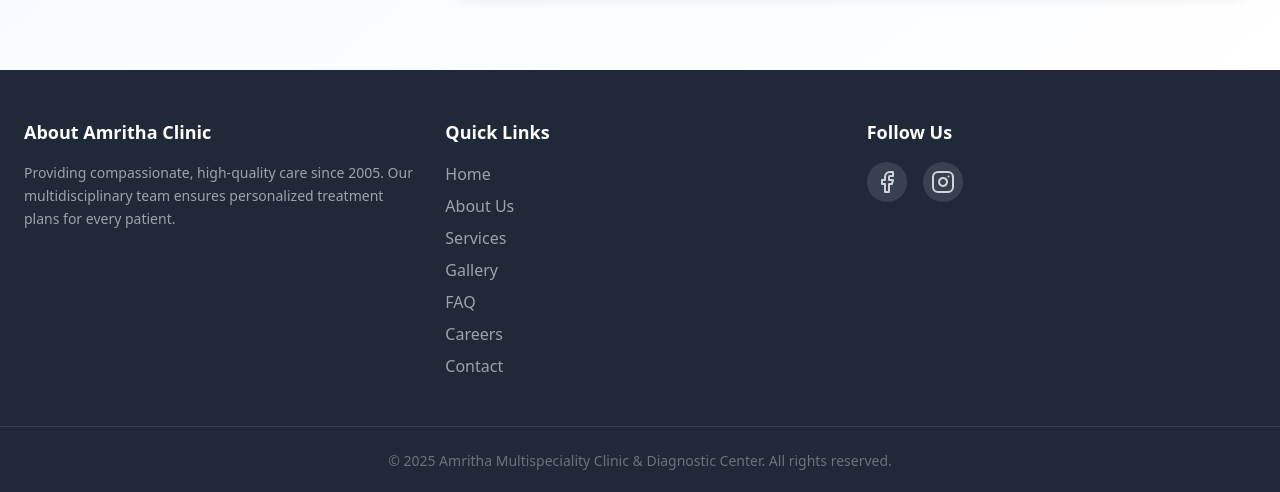
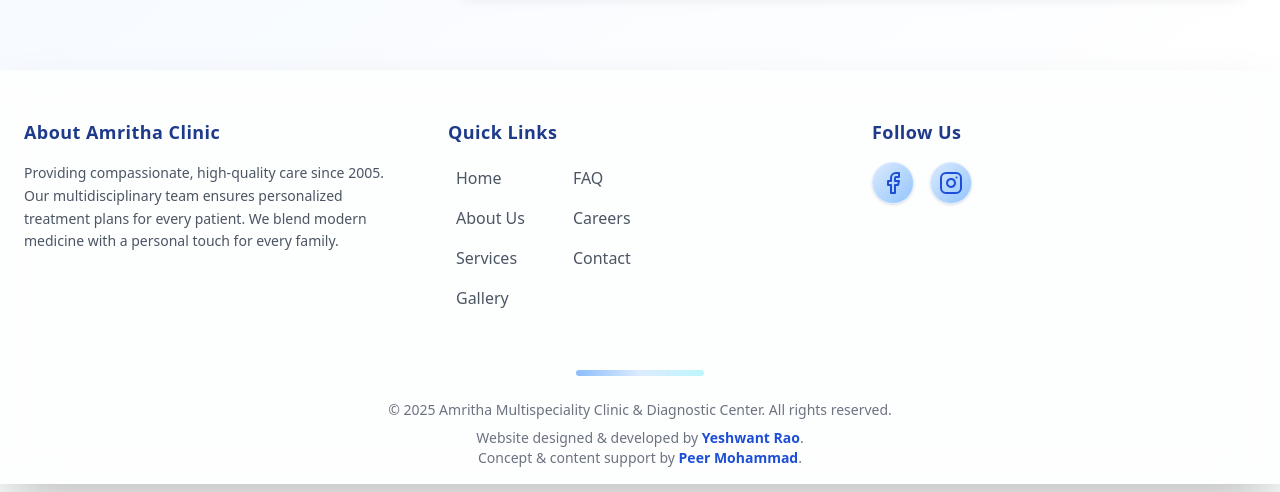
Before and after one commit to YeshwantRaoB/amritha-clinic-website, a React (Create React App) app: page /contact in a window 1280 px wide. Shown: the part 958-1450 px from the top of the page. Built offline with nearby package versions, Linux system fonts and the light colour scheme.

Commit message:
Added scroll to top, and imrpoved footer

```diff
--- a/src/App.js
+++ b/src/App.js
@@ -1,5 +1,7 @@
 import React, { useEffect } from 'react';
+import { motion } from 'framer-motion';
 import { BrowserRouter as Router, Routes, Route, useLocation } from 'react-router-dom';
+import { ArrowUp } from 'lucide-react';
 import Navbar from './components/Navbar';
 import Footer from './components/Footer';
 import Home from './components/Home';
@@ -27,6 +29,37 @@ const ScrollToTop = () => {
   return null;
 };
 
+// Scroll-to-top Button
+function ScrollToTopButton() {
+  const [visible, setVisible] = React.useState(false);
+
+  React.useEffect(() => {
+    const handleScroll = () => {
+      setVisible(window.scrollY > 200);
+    };
+    window.addEventListener('scroll', handleScroll);
+    return () => window.removeEventListener('scroll', handleScroll);
+  }, []);
+
+  const handleClick = () => {
+    window.scrollTo({ top: 0, left: 0, behavior: 'smooth' });
+  };
+
+  return (
+    <motion.button
+      className="fixed bottom-8 right-8 z-50 p-3 rounded-full bg-blue-600 text-white shadow-lg hover:bg-blue-800 focus:outline-none focus:ring-4 focus:ring-blue-300 transition-all"
+      initial={{ opacity: 0, scale: 0.8 }}
+      animate={visible ? { opacity: 1, scale: 1 } : { opacity: 0, scale: 0.8 }}
+      transition={{ duration: 0.3, type: 'spring' }}
+      onClick={handleClick}
+      aria-label="Scroll to top"
+      style={{ pointerEvents: visible ? 'auto' : 'none' }}
+    >
+      <ArrowUp className="w-6 h-6" />
+    </motion.button>
+  );
+}
+
 export default function App() {
   return (
     <Router>
@@ -53,6 +86,8 @@ export default function App() {
 
         {/* Footer */}
         <Footer />
+        {/* Scroll-to-top Button */}
+        <ScrollToTopButton />
       </div>
     </Router>
   );
--- a/src/components/Footer.jsx
+++ b/src/components/Footer.jsx
@@ -8,67 +8,155 @@ const socialLinks = [
   { name: 'Instagram', icon: <InstagramIcon />, url: 'https://instagram.com/YourPage' },
 ];
 
+const footerVariants = {
+  hidden: { opacity: 0, y: 40 },
+  visible: { opacity: 1, y: 0, transition: { duration: 0.8, ease: 'easeOut' } }
+};
+
+const linkVariants = {
+  hidden: { opacity: 0, x: -20 },
+  visible: (i) => ({ opacity: 1, x: 0, transition: { delay: 0.1 + i * 0.04 } })
+};
+
 export default function Footer() {
   return (
     <motion.footer
-      className="bg-gray-800 text-gray-300 pt-12 pb-6"
-      initial={{ opacity: 0 }}
-      animate={{ opacity: 1 }}
-      transition={{ duration: 0.8 }}
+      className="relative z-10 bg-white/70 backdrop-blur-xl shadow-2xl text-gray-700 pt-12 pb-4"
+      variants={footerVariants}
+      initial="hidden"
+      animate="visible"
     >
-      <div className="max-w-7xl mx-auto px-6 grid md:grid-cols-3 gap-8">
+      <div className="max-w-7xl mx-auto px-6 grid md:grid-cols-3 gap-10 items-start">
         {/* About */}
-        <div>
-          <h3 className="text-white text-lg font-semibold mb-4">About Amritha Clinic</h3>
-          <p className="text-gray-400 text-sm leading-relaxed">
-            Providing compassionate, high-quality care since 2005. Our multidisciplinary team
-            ensures personalized treatment plans for every patient.
+        <motion.div
+          initial={{ opacity: 0, y: 30 }}
+          animate={{ opacity: 1, y: 0 }}
+          transition={{ delay: 0.15 }}
+        >
+          <h3 className="text-blue-900 text-lg font-bold mb-4 tracking-wide">About Amritha Clinic</h3>
+          <p className="text-gray-600 text-sm leading-relaxed">
+            Providing compassionate, high-quality care since 2005. Our multidisciplinary team ensures personalized treatment plans for every patient. We blend modern medicine with a personal touch for every family.
           </p>
-        </div>
+        </motion.div>
 
         {/* Quick Links */}
-        <div>
-          <h3 className="text-white text-lg font-semibold mb-4">Quick Links</h3>
+        <motion.div
+          initial="hidden"
+          animate="visible"
+          variants={container => ({})}
+        >
+          <h3 className="text-blue-900 text-lg font-bold mb-4 tracking-wide">Quick Links</h3>
+          <div className="flex flex-wrap gap-x-8 gap-y-2">
+            {/* First Group */}
             <ul className="space-y-2">
-            {['Home', 'About Us', 'Services', 'Gallery', 'FAQ', 'Careers', 'Contact'].map(link => (
-              <li key={link}>
+              {['Home', 'About Us', 'Services', 'Gallery'].map((link, i) => (
+                <motion.li key={link} custom={i} variants={linkVariants} initial="hidden" animate="visible">
                   <Link
                     to={link === 'Home' ? '/' : `/${link.toLowerCase().replace(/\s+/g, '-')}`}
-                  className="text-gray-400 hover:text-white transition"
+                    className="text-gray-600 hover:text-blue-700 font-medium transition-colors duration-200 px-2 py-1 rounded focus:outline-none focus:ring-2 focus:ring-blue-400 inline-block"
                   >
                     {link}
                   </Link>
-              </li>
+                </motion.li>
+              ))}
+            </ul>
+
+            {/* Second Group */}
+            <ul className="space-y-2">
+              {['FAQ', 'Careers', 'Contact'].map((link, i) => (
+                <motion.li
+                  key={link}
+                  custom={i + 4}
+                  variants={linkVariants}
+                  initial="hidden"
+                  animate="visible"
+                >
+                  <Link
+                    to={`/${link.toLowerCase().replace(/\s+/g, '-')}`}
+                    className="text-gray-600 hover:text-blue-700 font-medium transition-colors duration-200 px-2 py-1 rounded focus:outline-none focus:ring-2 focus:ring-blue-400 inline-block"
+                  >
+                    {link}
+                  </Link>
+                </motion.li>
               ))}
             </ul>
           </div>
+        </motion.div>
 
         {/* Social Media */}
-        <div>
-          <h3 className="text-white text-lg font-semibold mb-4">Follow Us</h3>
+        <motion.div
+          initial={{ opacity: 0, x: 40 }}
+          animate={{ opacity: 1, x: 0 }}
+          transition={{ delay: 0.25 }}
+        >
+          <h3 className="text-blue-900 text-lg font-bold mb-4 tracking-wide">Follow Us</h3>
           <div className="flex space-x-4">
-            {socialLinks.map(({ name, icon, url }) => (
+            {socialLinks.map(({ name, icon, url }, i) => (
               <motion.a
                 key={name}
                 href={url}
                 target="_blank"
                 rel="noopener noreferrer"
-                className="p-2 bg-gray-700 rounded-full hover:bg-gray-600 transition"
-                initial={{ scale: 0 }}
-                animate={{ scale: 1 }}
-                transition={{ delay: 0.3 }}
-                whileHover={{ scale: 1.2 }}
+                className="p-2 bg-gradient-to-br from-blue-100 to-blue-300 text-blue-700 rounded-full shadow hover:bg-blue-200 transition-all border border-blue-100"
+                initial={{ scale: 0, opacity: 0 }}
+                animate={{ scale: 1, opacity: 1 }}
+                transition={{ delay: 0.35 + i * 0.07, type: 'spring' }}
+                whileHover={{ scale: 1.15, backgroundColor: '#e0f2fe', boxShadow: '0 4px 20px 0 rgba(37,99,235,0.08)' }}
+                whileTap={{ scale: 0.95 }}
+                aria-label={name}
               >
                 {icon}
               </motion.a>
             ))}
           </div>
-        </div>
+        </motion.div>
       </div>
 
-      <div className="mt-12 border-t border-gray-700 pt-6 text-center text-gray-500 text-sm">
+      {/* Animated Divider */}
+      <motion.div
+        className="mx-auto w-32 h-1.5 rounded-full mt-14 mb-6 bg-gradient-to-r from-blue-400/80 via-blue-200/60 to-cyan-200/80 animate-pulse"
+        initial={{ scaleX: 0 }}
+        animate={{ scaleX: 1 }}
+        transition={{ delay: 0.5, duration: 0.7, type: 'spring' }}
+      />
+
+      {/* Credits Section */}
+      <motion.div
+        className="text-center text-gray-500 text-sm mt-2"
+        initial={{ opacity: 0, y: 20 }}
+        animate={{ opacity: 1, y: 0 }}
+        transition={{ delay: 0.7 }}
+      >
+        <div className="mb-1">
           © {new Date().getFullYear()} Amritha Multispeciality Clinic & Diagnostic Center. All rights reserved.
         </div>
+        <div className="mt-2">
+          Website designed &amp; developed by{' '}
+          <motion.a
+            href="https://yrb-portfolio.netlify.app/"
+            target="_blank"
+            rel="noopener noreferrer"
+            className="text-blue-700 hover:underline font-semibold transition-colors duration-200"
+            whileHover={{ color: '#0ea5e9', scale: 1.05 }}
+          >
+            Yeshwant Rao
+          </motion.a>
+          .
+        </div>
+        <div>
+          Concept &amp; content support by{' '}
+          <motion.a
+            href="https://dummy-link-peer-mohammad.com/"
+            target="_blank"
+            rel="noopener noreferrer"
+            className="text-blue-700 hover:underline font-semibold transition-colors duration-200"
+            whileHover={{ color: '#0ea5e9', scale: 1.05 }}
+          >
+            Peer Mohammad
+          </motion.a>
+          .
+        </div>
+      </motion.div>
     </motion.footer>
   );
 }
```
Also changed, not shown: 1 other file (tests, documents, lock files or other folders). Lines whose indentation alone changed are shown as unchanged.
